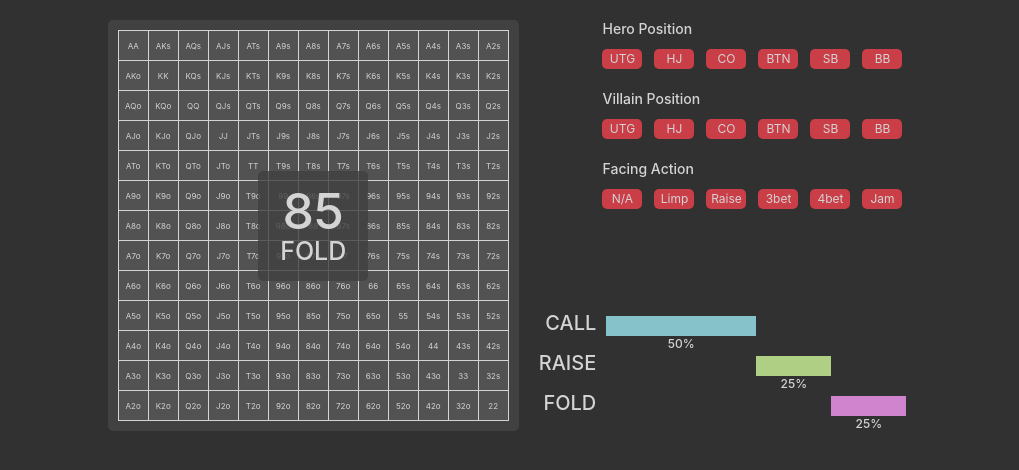
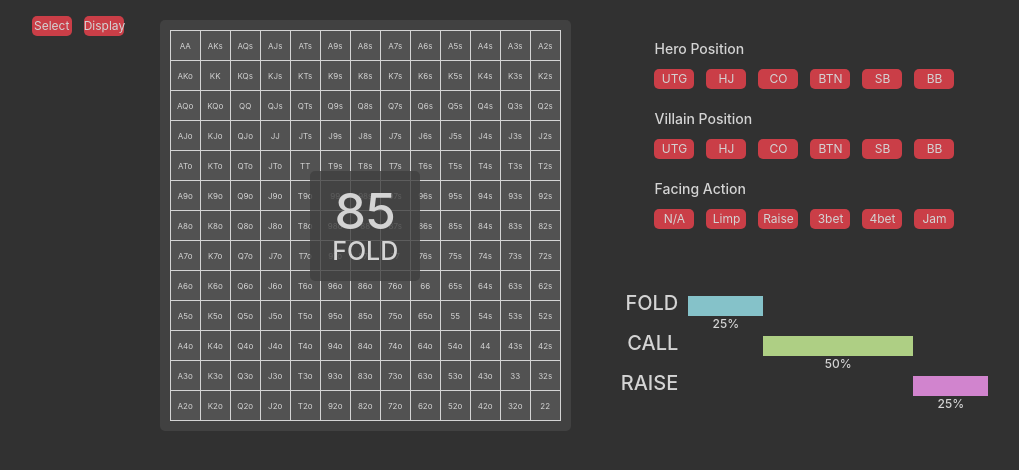
Before and after one commit to evanmoses/realtimepre, a React (Create React App) app in the folder client/: page / in a window 1280 px wide. Shown: the top 470 px of the page, without its empty margins (123-1142 px from the left). Built offline with nearby package versions, Linux system fonts and the light colour scheme.

Commit message:
add styled components and top-level display state

```diff
--- a/client/package.json
+++ b/client/package.json
@@ -10,6 +10,7 @@
     "react": "^17.0.1",
     "react-dom": "^17.0.1",
     "react-scripts": "4.0.1",
+    "styled-components": "^5.2.1",
     "web-vitals": "^0.2.4"
   },
   "scripts": {
--- a/client/src/App.css
+++ b/client/src/App.css
@@ -78,7 +78,7 @@ button {
   display: flex;
   flex-direction: column;
   align-items: center;
-  justify-content: space-between;
+  justify-content: space-around;
 }
 
 .dashcontainer {
@@ -133,7 +133,6 @@ button {
   display: flex;
   flex-direction: row;
   justify-content: space-between;
-  transform: translateX(-30px);
 }
 
 .action-col {
--- a/client/src/App.js
+++ b/client/src/App.js
@@ -1,3 +1,4 @@
+import React, {useState} from 'react';
 import logo from './logo.svg';
 import Testlink from './components/Testlink.jsx'
 import Rangechart from './components/Rangechart.jsx'
@@ -8,10 +9,20 @@ import './App.css';
 
 function App() {
 
+  const [displayActive, setDisplay] = useState(true);
+
+  const setSelect = () => setDisplay(false);
+  const setView = () => setDisplay(true);
+
+
   return (
     <div className="App">
-        <Rangechart />
-        <Dash />
+      <div className="dash-container">
+        <button onClick={setSelect} className='selecta'>Select</button>
+        <button onClick={setView} className="selecta">Display</button>
+      </div>
+      <Rangechart displayActive={displayActive}/>
+      <Dash displayActive={displayActive}/>
     </div>
   );
 }
--- a/client/src/components/Dash.jsx
+++ b/client/src/components/Dash.jsx
@@ -3,15 +3,15 @@ import Buttons from './Buttons.jsx'
 import FreqSelect from './FreqSelect.jsx'
 import FreqDisplay from './FreqDisplay.jsx'
 
-function Dash() {
+function Dash(props) {
+
   return (
     <div className="dashbox">
       <div className="dash-container">
         <Buttons />
       </div>
       <div className="dash-container">
-        {/*<FreqSelect />*/}
-        <FreqDisplay />
+        {props.displayActive ? <FreqDisplay /> : <FreqSelect />}
       </div>
     </div>
   )
--- a/client/src/components/FreqDisplay.jsx
+++ b/client/src/components/FreqDisplay.jsx
@@ -5,21 +5,21 @@ function FreqDisplay() {
     <div>
       <div className="freq-container">
         <div className="action-col">
+          <div className="action">FOLD</div>
           <div className="action">CALL</div>
           <div className="action">RAISE</div>
-          <div className="action">FOLD</div>
         </div>
         <div className="freq-col">
-          <div className="bar-container" style={{width: '150px'}}>
+          <div className="bar-container" style={{width: '75px'}}>
             <div className="bar" style={{backgroundColor: "#85c2c9"}}></div>
+            <div className="frequency">25%</div>
+          </div>
+          <div className="bar-container" style={{width: '150px', marginLeft:'75px'}}>
+            <div className="bar" style={{backgroundColor: "#aecf84"}}></div>
             <div className="frequency">50%</div>
           </div>
-          <div className="bar-container" style={{width: '75px', marginLeft: '150px'}}>
-            <div className="bar" style={{backgroundColor: "#aecf84", width: '75px'}}></div>
-            <div className="frequency">25%</div>
-          </div>
           <div className="bar-container" style={{width: '75px', marginLeft: '225px'}}>
-            <div className="bar" style={{backgroundColor: "#d184ce",  width: '75px'}}></div>
+            <div className="bar" style={{backgroundColor: "#d184ce", width: '75px'}}></div>
             <div className="frequency">25%</div>
           </div>
         </div>
@@ -27,5 +27,4 @@ function FreqDisplay() {
     </div>
   );
 }
-
  export default FreqDisplay;
--- a/client/src/components/FreqSelect.jsx
+++ b/client/src/components/FreqSelect.jsx
@@ -7,19 +7,19 @@ function FreqSelect() {
         <div className="freq-input">
           <input className="set-freq" type="text" placeholder="100"/><span>%</span>
         </div>
-        <button className="action-btn" style={{backgroundColor: "#90cf3e"}}>CALL</button>
+        <button className="action-btn" style={{backgroundColor: "#85c2c9"}}>FOLD</button>
+      </div>
+      <div className="bar-container">
+        <div className="freq-input">
+          <input className="set-freq" type="text" placeholder="100"/><span>%</span>
+        </div>
+        <button className="action-btn" style={{backgroundColor: "#aecf84"}}>CALL</button>
       </div>
       <div className="bar-container">
         <div className="freq=input">
           <input className="set-freq" type="text" placeholder="100"/><span>%</span>
         </div>
-        <button className="action-btn" style={{backgroundColor: "#cf3eca"}}>RAISE</button>
-      </div>
-      <div className="bar-container">
-        <div className="freq-input">
-          <input className="set-freq" type="text" placeholder="100"/><span>%</span>
-        </div>
-        <button className="action-btn" style={{backgroundColor: "#3ec0cf"}}>FOLD</button>
+        <button className="action-btn" style={{backgroundColor: "#d184ce"}}>RAISE</button>
       </div>
       <div className="bar-container">
         <button className="submit-btn">SUBMIT</button>
```
Also changed, not shown: 1 other file (tests, documents, lock files or other folders).
